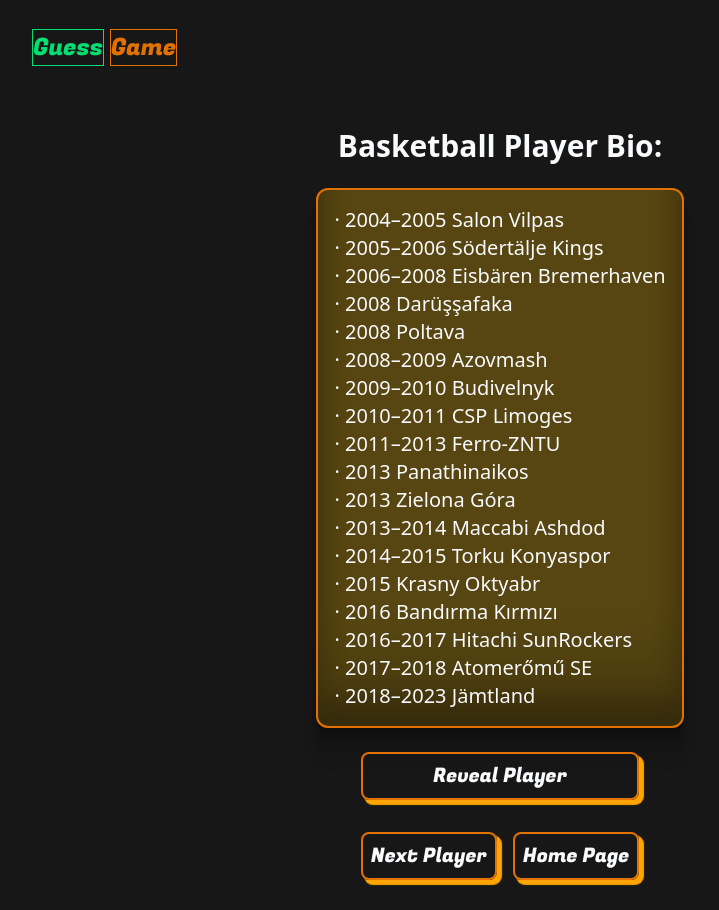
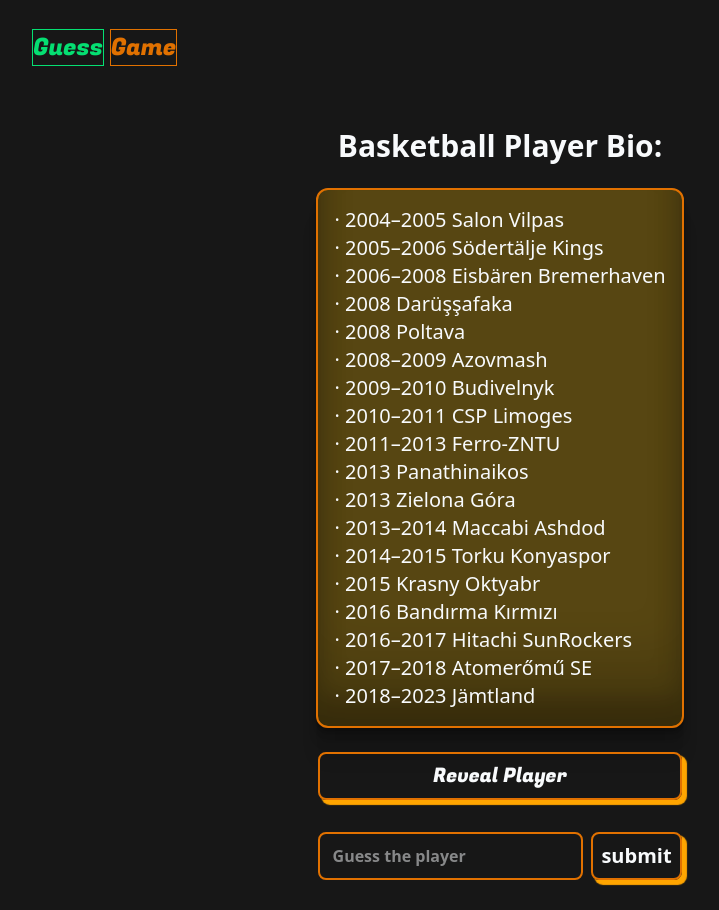
Before and after one commit to kckonsta99/guess, a Next.js app: page /dashboard in a window 1280 px wide. Shown: the top 910 px of the page, without its empty margins (140-859 px from the left). Built offline with nearby package versions, Linux system fonts and the light colour scheme.

Commit message:
Insert user  input

```diff
--- a/components/Basket.js
+++ b/components/Basket.js
@@ -11,22 +11,59 @@
   const router = useRouter();
   const [player, setPlayer] = useState(null);
   const [showName, setShowName] = useState(false);
+  const [userGuess, setUserGuess] = useState('')
+  const [result, setResult] = useState(false)
+  const [inputClass, setInputClass] = useState(' border-2 border-amber-600 focus:outline-none focus:ring-1 focus:ring-amber-600 ')
 
   const selectRandomPlayer = () => {
     const keys = Object.keys(basketPlayers)
     const randomIndex = keys[Math.floor(Math.random() * keys.length)]
     setPlayer(basketPlayers[randomIndex])
     setShowName(false)
-    console.log(randomIndex)
+    setResult(false)
+    console.log("index", randomIndex)
+  }
+
+  const checkAnswer = () => {
+    const cleanedGuess = userGuess.trim().toLowerCase();
+    const correctName = player.name.toLowerCase();
+
+
+    let matchCount = 0;
+    for (let char of cleanedGuess) {
+      if (correctName.includes(char)) {
+        matchCount++;
+    }
+
+    const similarity = matchCount / correctName.length;
+    let isCorrect = null
+    isCorrect = similarity >= 0.5;
+    console.log("similarity" ,similarity)
+    if(!isCorrect) {
+      setInputClass(' border-2 border-rose-700 focus:outline-none focus:ring-1 focus:ring-rose-700 ')
+    } else {
+      setInputClass(' border-2 border-emerald-700 focus:outline-none focus:ring-1 focus:ring-emerald-700 ')
+    }
+
+    setResult(isCorrect);
+
+  }
+
   }
 
   const handleNextPlayer = () => {
+    setInputClass(' border-2 border-amber-600 focus:outline-none focus:ring-1 focus:ring-amber-600 ')
+    setUserGuess('');
+    setResult(false);
     selectRandomPlayer();
   }
 
   const handleReset = () => {
+    setInputClass(' border-2 border-amber-600 focus:outline-none focus:ring-1 focus:ring-amber-600 ')
+    setUserGuess('');
     setPlayer(null)
     setShowName(false)
+    setResult(false)
     router.push('/')
   }
 
@@ -46,16 +83,20 @@
           })) : <p>loading...</p>}
         </div>
         <div className='flex flex-col gap-8'>
-          {!showName && (
+          {(!showName && !result) && (
               <button className={'border-2 border-solid border-amber-600 rounded-lg overflow-hidden p-2 text-xl font-bold duration-200 hover:opacity-60 cursor-pointer orangeShadow ' + fugaz.className} onClick={() => setShowName(true)}>Reveal Player</button>
           )}
-          {showName && (
+          {(showName || result) && (
               <button className='border-2 border-solid border-amber-600 rounded-lg overflow-hidden p-2 duration-200 hover:opacity-60 cursor-pointer orangeShadow ' onClick={() => setShowName(false)}><p className='text-xl font-semibold '>Press to Hide</p>
               <p className='text-xl rounded-lg	bg-[rgba(234,179,8,0.35)] p-4'>
                 Player Name: <span className='font-bold'>{player.name}</span>
               </p>
               </button>
             )}
+          <div className='flex justify-center align-center gap-2'>
+            <input className={'bg-neutral-900 rounded-lg p-2 font-semibold ' + inputClass} type="text" id="playerGuess" placeholder=" Guess the player" value={userGuess} onChange={(e) => setUserGuess(e.target.value)} />
+            <button className='border-2 border-solid border-amber-600 rounded-lg overflow-hidden p-2 text-xl font-bold duration-200 hover:opacity-60 cursor-pointer orangeShadow' onClick={() => checkAnswer()}>submit</button>
+          </div>
           <div className='flex gap-4 align-center justify-center'>
             <button className={'border-2 border-solid border-amber-600 rounded-lg overflow-hidden p-2 text-xl font-bold duration-200 hover:opacity-60 cursor-pointer orangeShadow ' + fugaz.className} onClick={handleNextPlayer}>Next Player</button>
             <button className={'border-2 border-solid border-amber-600 rounded-lg overflow-hidden p-2 text-xl font-bold duration-200 hover:opacity-60 cursor-pointer orangeShadow ' + fugaz.className} onClick={handleReset}>Home Page</button>
--- a/components/Football.js
+++ b/components/Football.js
@@ -11,6 +11,9 @@
   const router = useRouter();
   const [player, setPlayer] = useState(null);
   const [showName, setShowName] = useState(false);
+   const [userGuess, setUserGuess] = useState('')
+    const [result, setResult] = useState(false)
+    const [inputClass, setInputClass] = useState(' border-2 border-green-400 focus:outline-none focus:ring-1 focus:ring-green-400 ')
 
   const selectRandomPlayer = () => {
     const keys = Object.keys(footballPlayers)
@@ -20,16 +23,48 @@
     console.log(randomIndex)
   }
 
+ const checkAnswer = () => {
+    const cleanedGuess = userGuess.trim().toLowerCase();
+    const correctName = player.name.toLowerCase();
+
+
+    let matchCount = 0;
+    for (let char of cleanedGuess) {
+      if (correctName.includes(char)) {
+        matchCount++;
+    }
+
+    const similarity = matchCount / correctName.length;
+    let isCorrect = null
+    isCorrect = similarity >= 0.5;
+    console.log("fff" ,similarity)
+    if(!isCorrect) {
+      setInputClass(' border-2 border-rose-700 focus:outline-none focus:ring-1 focus:ring-rose-700 ')
+    } else {
+      setInputClass(' border-2 border-emerald-700 focus:outline-none focus:ring-1 focus:ring-emerald-700 ')
+    }
+
+    setResult(isCorrect);
+
+  }
+
+  }
+
   const handleNextPlayer = () => {
+    setInputClass(' border-2 border-green-400 focus:outline-none focus:ring-1 focus:ring-green-400 ')
+    setUserGuess('');
+    setResult(false);
     selectRandomPlayer();
   }
 
   const handleReset = () => {
+    setInputClass(' border-2 border-green-400 focus:outline-none focus:ring-1 focus:ring-green-400 ')
+    setUserGuess('');
     setPlayer(null)
     setShowName(false)
+    setResult(false)
     router.push('/')
   }
-
   useEffect(() => {
     selectRandomPlayer()
   }, [])
@@ -46,10 +81,10 @@
           })) : <p>loading...</p>}
         </div>
         <div className='flex flex-col gap-8'>
-          {!showName && (
+          {(!showName && !result) && (
               <button className={'border-2 border-solid border-green-400 rounded-lg overflow-hidden p-2 text-xl font-bold duration-200 hover:opacity-60 cursor-pointer greenShadow ' + fugaz.className} onClick={() => setShowName(true)}>Reveal Player</button>
           )}
-          {showName && (
+          {(showName || result) && (
 
               <button className='border-2 border-solid border-green-400 rounded-lg overflow-hidden p-2 duration-200 hover:opacity-60 cursor-pointer greenShadow ' onClick={() => setShowName(false)}><p className='text-xl font-semibold '>Press to Hide</p>
                 <p className='text-xl rounded-lg	bg-[rgba(134,239,172,0.30)] p-4'>
@@ -57,6 +92,10 @@
                 </p>
               </button>
             )}
+          <div className='flex justify-center align-center gap-2'>
+            <input className={'bg-neutral-900 rounded-lg p-2 font-semibold ' + inputClass} type="text" id="playerGuess" placeholder=" Guess the player" value={userGuess} onChange={(e) => setUserGuess(e.target.value)} />
+            <button className='border-2 border-solid border-green-400 rounded-lg overflow-hidden p-2 text-xl font-bold duration-200 hover:opacity-60 cursor-pointer greenShadow' onClick={() => checkAnswer()}>submit</button>
+          </div>
           <div className='flex gap-4 align-center justify-center'>
             <button className={'border-2 border-solid border-green-400 rounded-lg overflow-hidden p-2 text-xl font-bold duration-200 hover:opacity-60 cursor-pointer greenShadow ' + fugaz.className} onClick={handleNextPlayer}>Next Player</button>
             <button className={'border-2 border-solid border-green-400 rounded-lg overflow-hidden p-2 text-xl font-bold duration-200 hover:opacity-60 cursor-pointer greenShadow ' + fugaz.className} onClick={handleReset}>Home Page</button>
```
